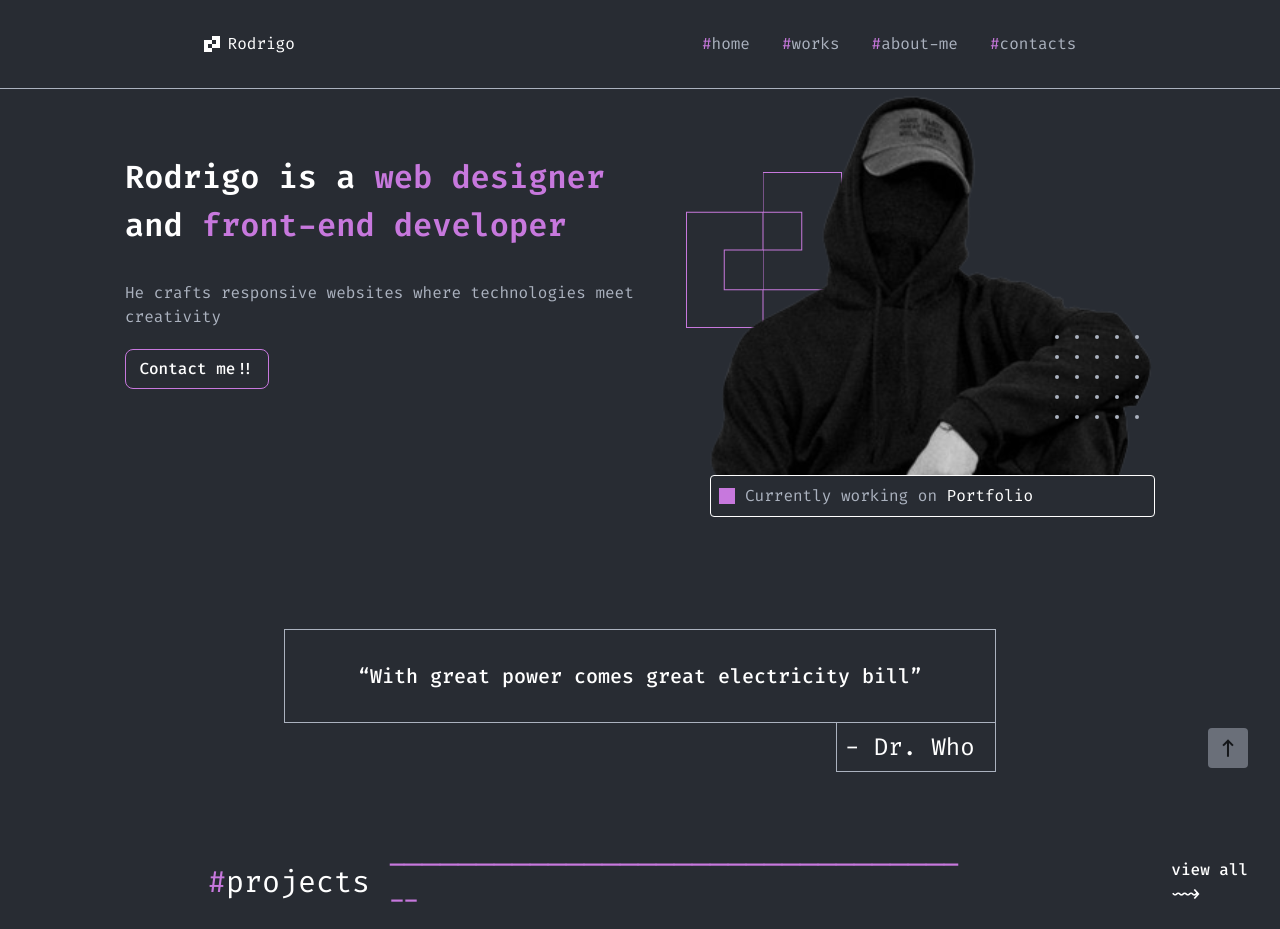
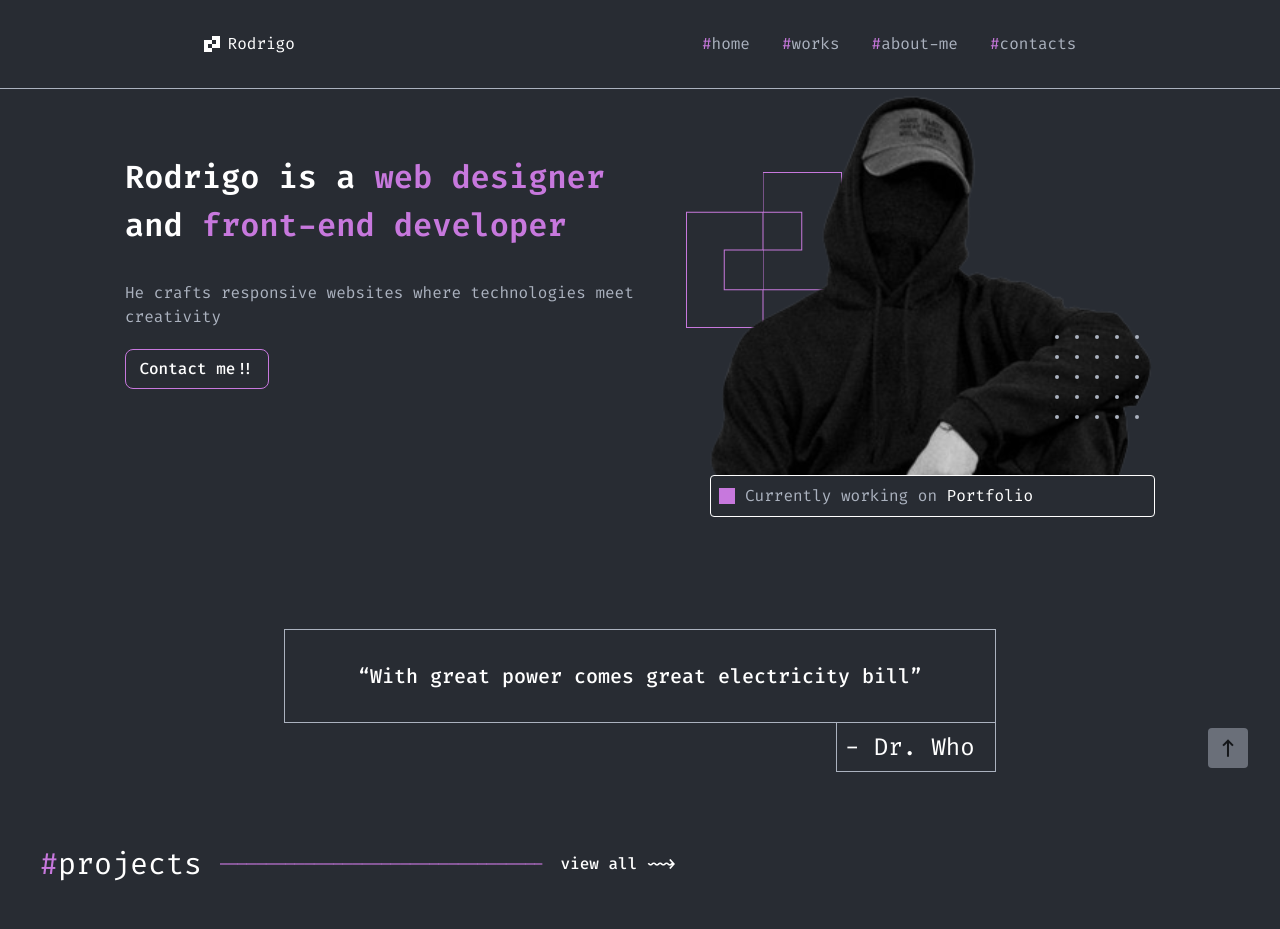
Before and after one commit to rdGxd/Portfolio_v2, a React (Vite) app: page / in a window 1280 px wide. Shown: the top 929 px of the page. Built offline with nearby package versions, Linux system fonts and the light colour scheme.

Commit message:
Responsive header completed

```diff
--- a/index.html
+++ b/index.html
@@ -1,5 +1,5 @@
 <!DOCTYPE html>
-<html lang="en">
+<html lang="pt-br">
   <head>
     <meta charset="UTF-8" />
     <link rel="icon" type="image/svg+xml" href="/vite.svg" />
--- a/src/components/Header/index.tsx
+++ b/src/components/Header/index.tsx
@@ -102,7 +102,7 @@ export const Header = () => {
         position: absolute;
         font-size: 2rem;
         width: 100%;
-        height: 100vh;
+        height: 70vh;
         top: 0;
         left: 0;
         background: #282C33;
--- a/src/components/HomeH2/index.tsx
+++ b/src/components/HomeH2/index.tsx
@@ -9,7 +9,7 @@ export const HomeH2 = ({ title }: HomeH2Props) => {
         <span className="text-primary">#</span>
         {title}{" "}
       </h2>
-      <span className="text-primary text-3xl ml-4">
+      <span className="text-primary text-3xl ml-4 md:text-base">
         ----------------------------------
       </span>
     </>
--- a/src/templates/Home/First/index.tsx
+++ b/src/templates/Home/First/index.tsx
@@ -1,7 +1,7 @@
 export const First = () => {
   return (
     <>
-      <div className="flex justify-center">
+      <div className="flex justify-center md:flex-wrap">
         <div className="mt-16 w-[537px]">
           <h1 className="text-white font-semibold text-[32px] ">
             Rodrigo is a <span className="text-primary">web designer</span> and{" "}
--- a/src/templates/Home/HomeProjects/index.tsx
+++ b/src/templates/Home/HomeProjects/index.tsx
@@ -4,17 +4,17 @@ import { HomeH2 } from "../../../components/HomeH2";
 export const HomeProjects = () => {
   return (
     <>
-      <div className="flex items-center ml-52 mt-[74px]">
+      <div className="flex items-center ml-52 mt-[74px] md:flex-wrap md:ml-10">
         <HomeH2 title="projects" />
         <NavLink
           to={"/projects"}
-          className="text-white text-base font-medium ml-52"
+          className="text-white text-base font-medium ml-52 md:ml-4"
         >
           view all ~~&gt;{" "}
         </NavLink>
       </div>
 
-      <div className="grid grid-cols-4 ml-44 mt-12 justify-items-center">
+      <div className="grid grid-cols-4 ml-44 mt-12 justify-items-center ">
         <div className="w-80 h-52 border border-gray">
           <NavLink to="#">
             <img
```
